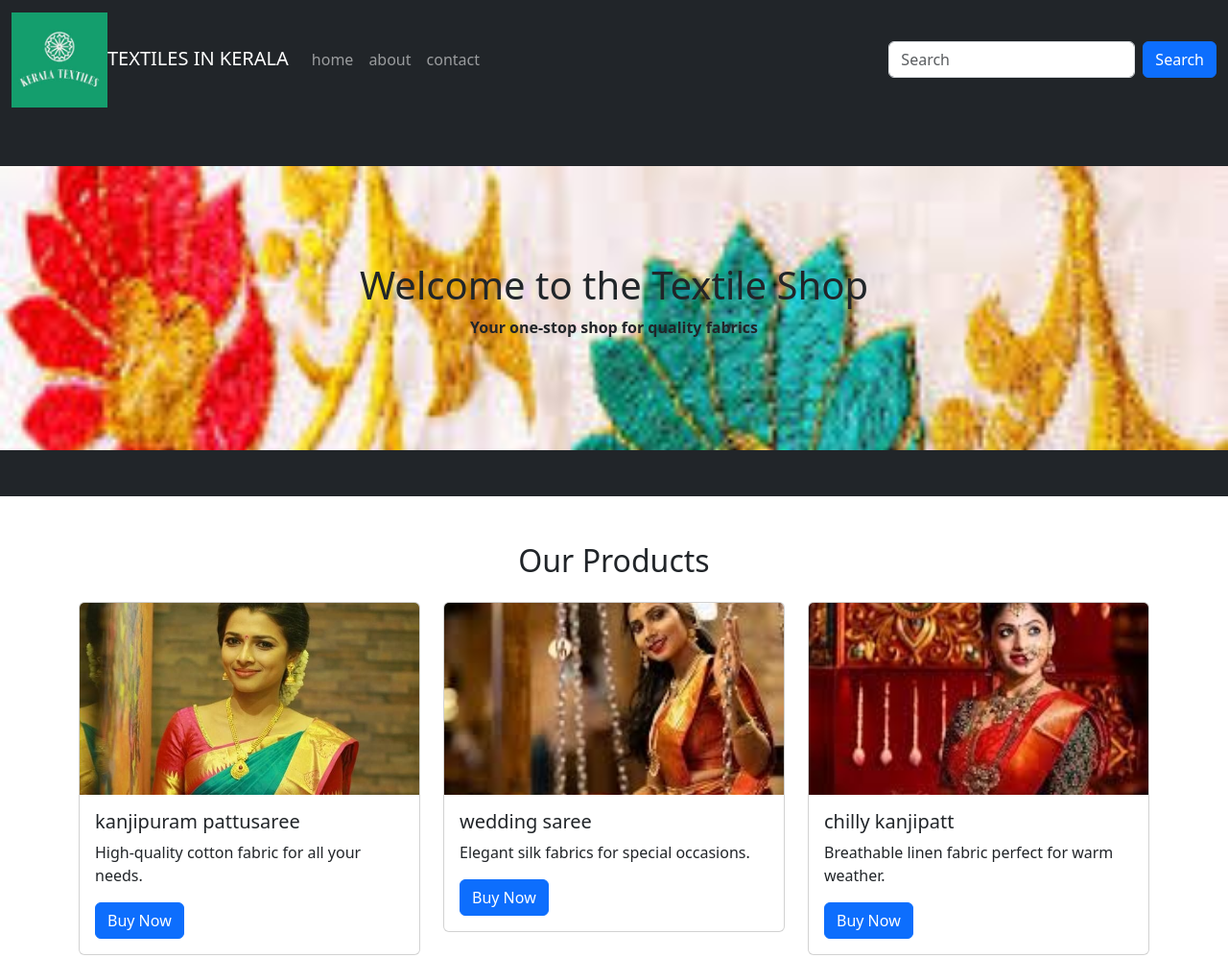
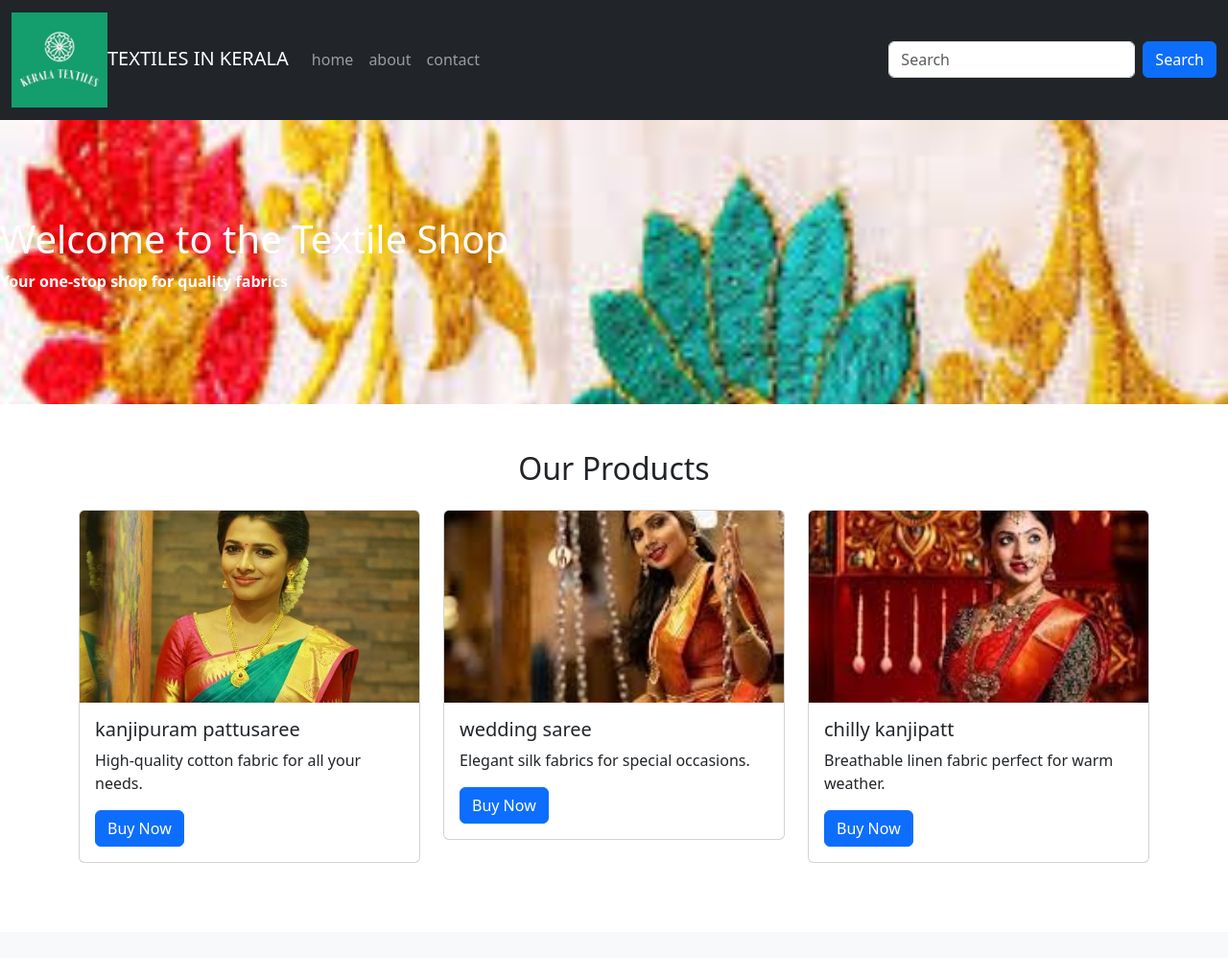
Before and after one commit to manuviji/quality-test, a plain HTML site: page index.html in a window 1280 px wide. Shown: the top 998 px of the page at 96% size. Drawn offline with nearby package versions, Linux system fonts and the light colour scheme.

Commit message:
Update index.html

```diff
--- a/index.html
+++ b/index.html
@@ -53,14 +53,13 @@
 
 
         <!-- Hero Section -->
-        <header class="bg-dark text-dark text-center py-5">
             <div class="kerala">
-                <div class="dress">
+                <div class="dress text-white">
             <h1>Welcome to the Textile Shop</h1>
             <p style="font-weight: bold;">Your one-stop shop for quality fabrics</p>
         </div>
         </div>
-        </header>
+
         <!-- Product Showcase Section -->
         <section class="container my-5">
             <h2 class="text-center mb-4">Our Products</h2>
```
